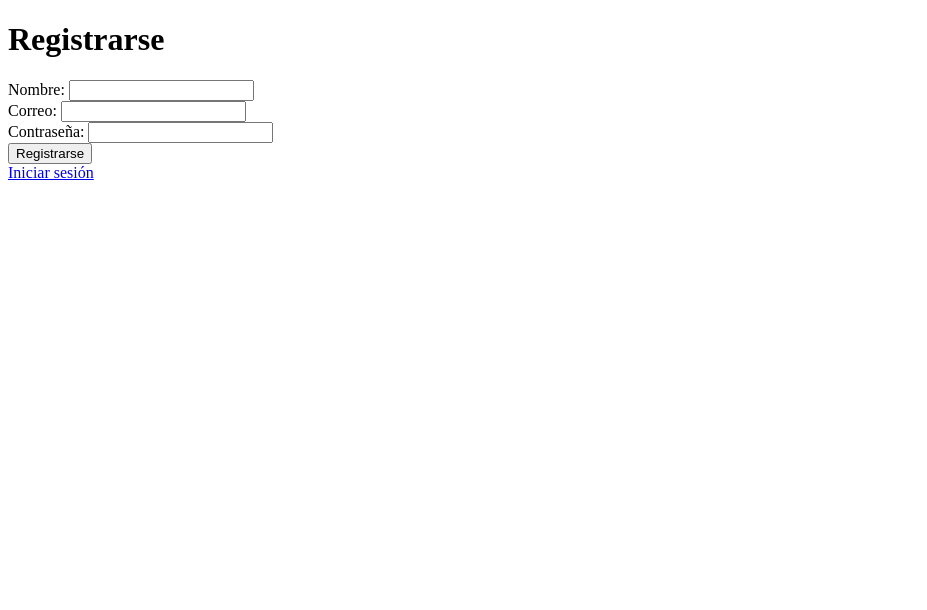
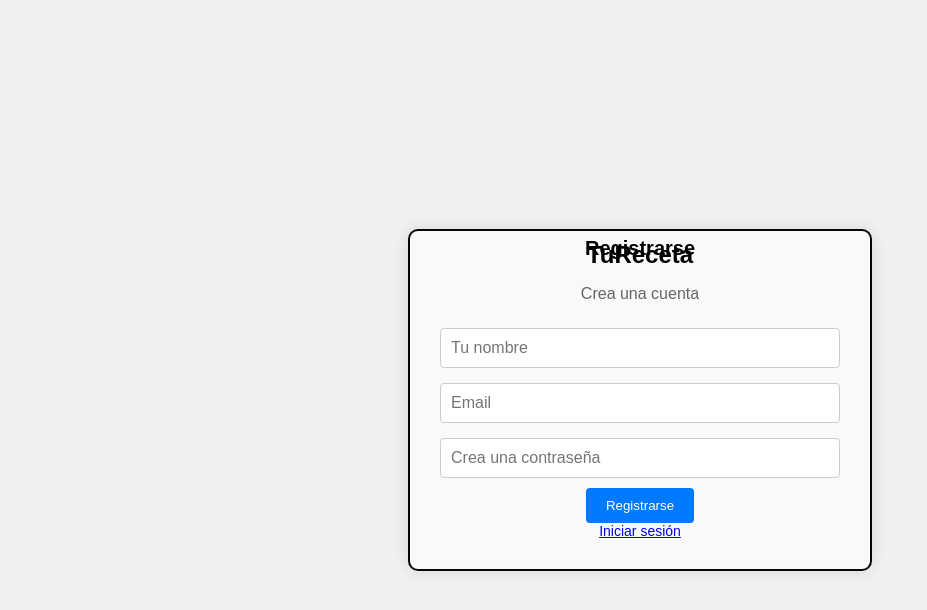
Before and after one commit to 3-TIC-ORT/proyecto-3-tureceta, a plain HTML site: page Pagina registrarse.html in a window 1280 px wide. Shown: the whole page, without its empty margins (0-927 px from the left). Drawn offline with Linux system fonts and the light colour scheme.

Commit message:
Pruebas 3

```diff
--- a/Pagina registrarse.html
+++ b/Pagina registrarse.html
@@ -5,26 +5,25 @@
     <meta http-equiv="X-UA-Compatible" content="IE=edge">
     <meta name="viewport" content="width=device-width, initial-scale=1.0">
     <title>Registro de Sesión</title>
+    <link rel="stylesheet" href="Paginaregistrarse.css">
 </head>
 <body>
     <h1>Registrarse</h1>
     <div class="container">
+        <h2>TuReceta</h2>
+        <p>Crea una cuenta</p>
         <div>
-            <label for="nombre">Nombre:</label>
-            <input type="text" id="nombre">
+            <input type="text" id="nombre" placeholder="Tu nombre">
         </div>
         <div>
-            <label for="correo">Correo:</label>
-            <input type="email" id="correo">
+            <input type="email" id="correo" placeholder="Email">
         </div>
         <div >
-            <label for="contraseña">Contraseña:</label>
-            <input type="password" id="contraseña">
+            <input type="password" id="contraseña" placeholder="Crea una contraseña">
         </div>
-        <div>
+        <div class="actions">
             <button id="BotonRegistro">Registrarse</button>
-        </div>
-        <div>
+        <div class="Inicio">
             <a href="#">Iniciar sesión</a>
         </div>
     </div>
--- a/Paginaregistrarse.css
+++ b/Paginaregistrarse.css
@@ -7,3 +7,73 @@
     box-shadow: 0 0 15px rgba(0, 0, 0, 0.1);
     text-align: center;
 }
+
+body, html {
+    height: 100%;
+    margin: 0;
+    display: flex;
+    justify-content: center;
+    align-items: center;
+    font-family: Arial, sans-serif;
+    background-color: #f0f0f0; /* Fondo de la página */
+}
+
+h1 {
+    position: absolute;
+    bottom: 520px;
+    text-align: center;
+    font-size: 20px;
+    margin-bottom: 20px;
+    color: #000;
+}
+
+.container {
+    width: 400px;
+    padding: 30px;
+    background-color: #f9f9f9;
+    border: 2px solid #060707; /* Color del borde */
+    border-radius: 10px;
+    box-shadow: 0 0 15px rgba(0, 0, 0, 0.1);
+    text-align: center;
+}
+
+h2 {
+    font-size: 24px;
+    margin-bottom: 10px;
+    color: #000;
+    margin-top: -20px;
+}
+
+p {
+    font-size: 16px;
+    margin-bottom: 20px;
+    color: #666;
+}
+
+
+input[type="email"], input[type="password"], input[type="text"] {
+    width: 100%;
+    padding: 10px;
+    margin: 5px 0 10px 0;
+    display: inline-block;
+    border: 1px solid #ccc;
+    border-radius: 4px;
+    box-sizing: border-box;
+    font-size: 16px;
+}
+#BotonRegistro{
+    background-color: #007BFF;
+    color: white;
+    padding: 10px 20px;
+    border: none;
+    border-radius: 4px;
+    cursor: pointer;
+}
+#BotonRegistro:hover{
+    background-color: #0056b3;
+}
+.Inicio{
+    color: #007BFF;
+    text-decoration: none;
+    font-size: 14px;
+}
```
